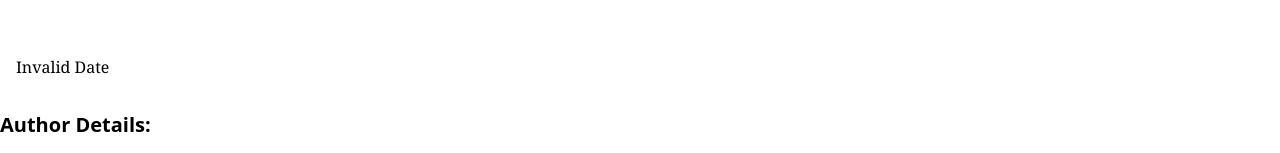
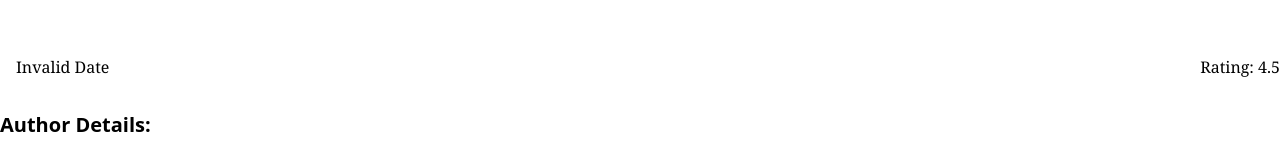
Before and after one commit to sonaljain01/blog-app-frontend, a Next.js app: page /blog/1 in a window 1280 px wide. Shown: the part 226-379 px from the top of the page. Built offline with nearby package versions, Linux system fonts and the light colour scheme; no server answers.

Commit message:
Add static rating in blog

```diff
--- a/components/blog/specific.tsx
+++ b/components/blog/specific.tsx
@@ -70,9 +70,9 @@ export const SpecificBlog = (props: { id: string }) => {
                   {blog?.title}
                 </p>
               </div>
-              <div className="ml-4 mt-4 text-base font-serif">
-                {formattedDate(blog?.created_at)}
-                {/* {blog?.created_at} */}
+              <div className="ml-4 mt-4 text-base font-serif  flex justify-between">
+                <div>{formattedDate(blog?.created_at)}</div>
+                <div>Rating: 4.5</div>
               </div>
               <div className="content">
                 <p>{blog?.description}</p>
```
